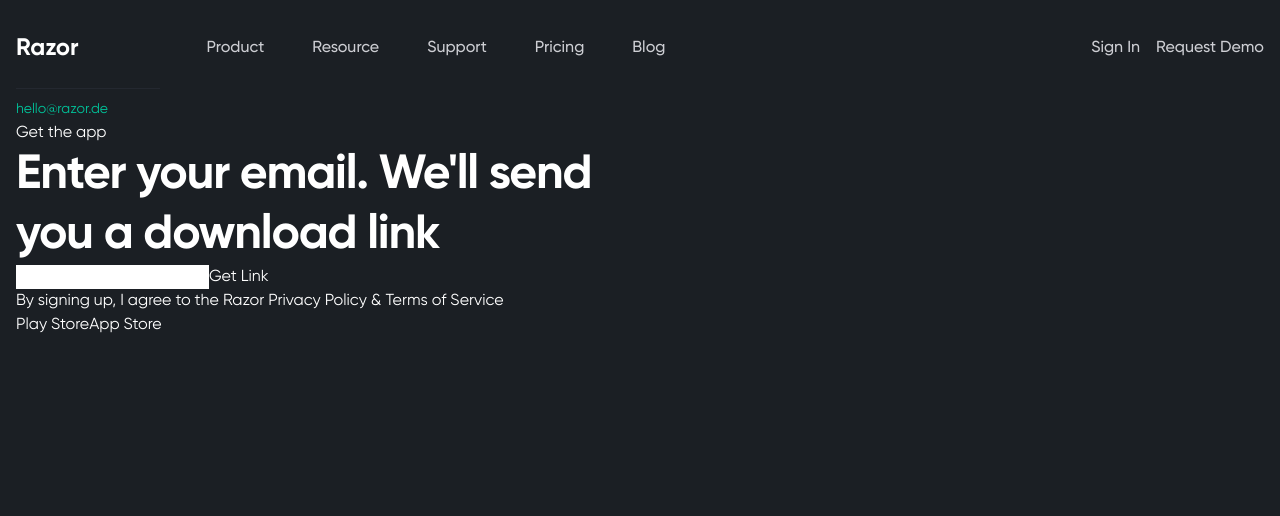
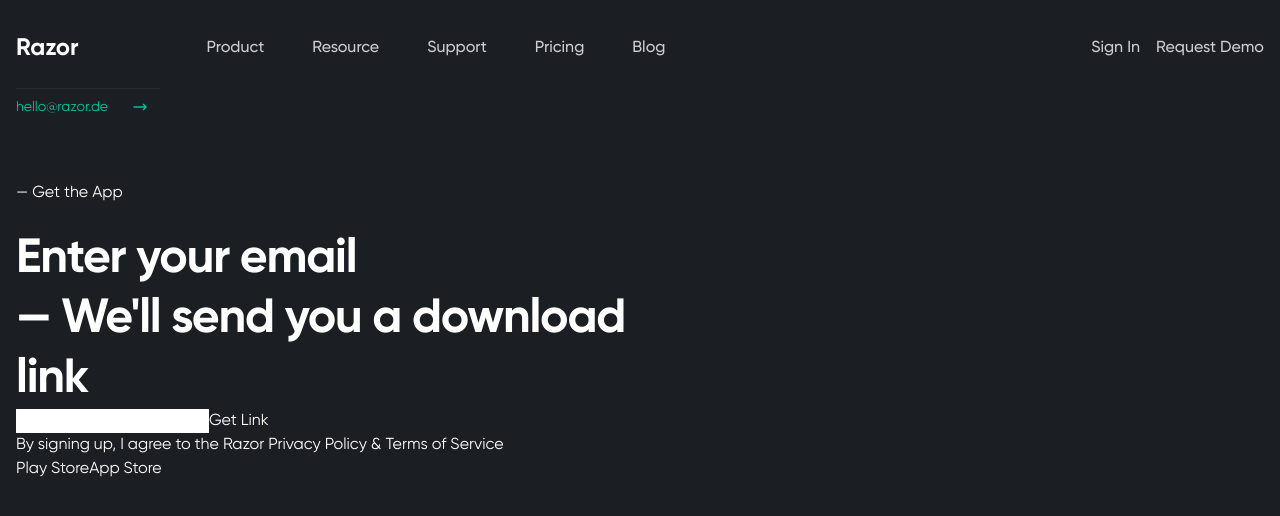
Before and after one commit to roma-marshall/landing-vue, a Vue app: page / in a window 1280 px wide. Shown: the top 516 px of the page. Built offline with nearby package versions, Linux system fonts and the light colour scheme.

Commit message:
add svg loader && leading text styling

```diff
--- a/package.json
+++ b/package.json
@@ -16,6 +16,7 @@
     "autoprefixer": "^10.4.14",
     "postcss": "^8.4.23",
     "tailwindcss": "^3.3.2",
-    "vite": "^4.3.2"
+    "vite": "^4.3.2",
+    "vite-svg-loader": "^4.0.0"
   }
 }
--- a/src/App.vue
+++ b/src/App.vue
@@ -19,12 +19,16 @@
       </nav>
       <div class="grid grid-cols-2 pt-6">
         <div>
-          <div class="w-36 border-t border-gray-700 pt-2">
+          <div class="flex items-center gap-6 w-36 border-t border-gray-700 pt-2">
             <span class="text-sm font-normal text-teal-500">hello@razor.de</span>
+            <ArrowRight class="h-4 w-4 text-teal-500"/>
           </div>
-          <span>Get the app</span>
-          <h1 class="text-5xl font-bold leading-tight tracking-tight">Enter your email. We'll send you a download
-            link</h1>
+          <div class="pt-16">
+            <span>&#8212; Get the App</span>
+            <h1 class="text-5xl font-bold leading-tight tracking-tight pt-6">
+              Enter your email <br />
+              &#8212; We'll send you a download link
+            </h1>
             <div>
               <input type="text">
               <button>Get Link</button>
@@ -35,6 +39,7 @@
               <button>App Store</button>
             </div>
           </div>
+        </div>
         <div></div>
       </div>
     </div>
@@ -42,7 +47,7 @@
 </template>
 
 <script setup>
-
+import ArrowRight from './icons/arrow-right.svg'
 </script>
 
 <style scoped>
--- a/vite.config.js
+++ b/vite.config.js
@@ -1,7 +1,8 @@
 import { defineConfig } from 'vite'
 import vue from '@vitejs/plugin-vue'
+import svgLoader from 'vite-svg-loader'
 
 // https://vitejs.dev/config/
 export default defineConfig({
-  plugins: [vue()],
+  plugins: [vue(), svgLoader()],
 })
```
Also changed, not shown: 1 other file (tests, documents, lock files or other folders). Lines whose indentation alone changed are shown as unchanged.
